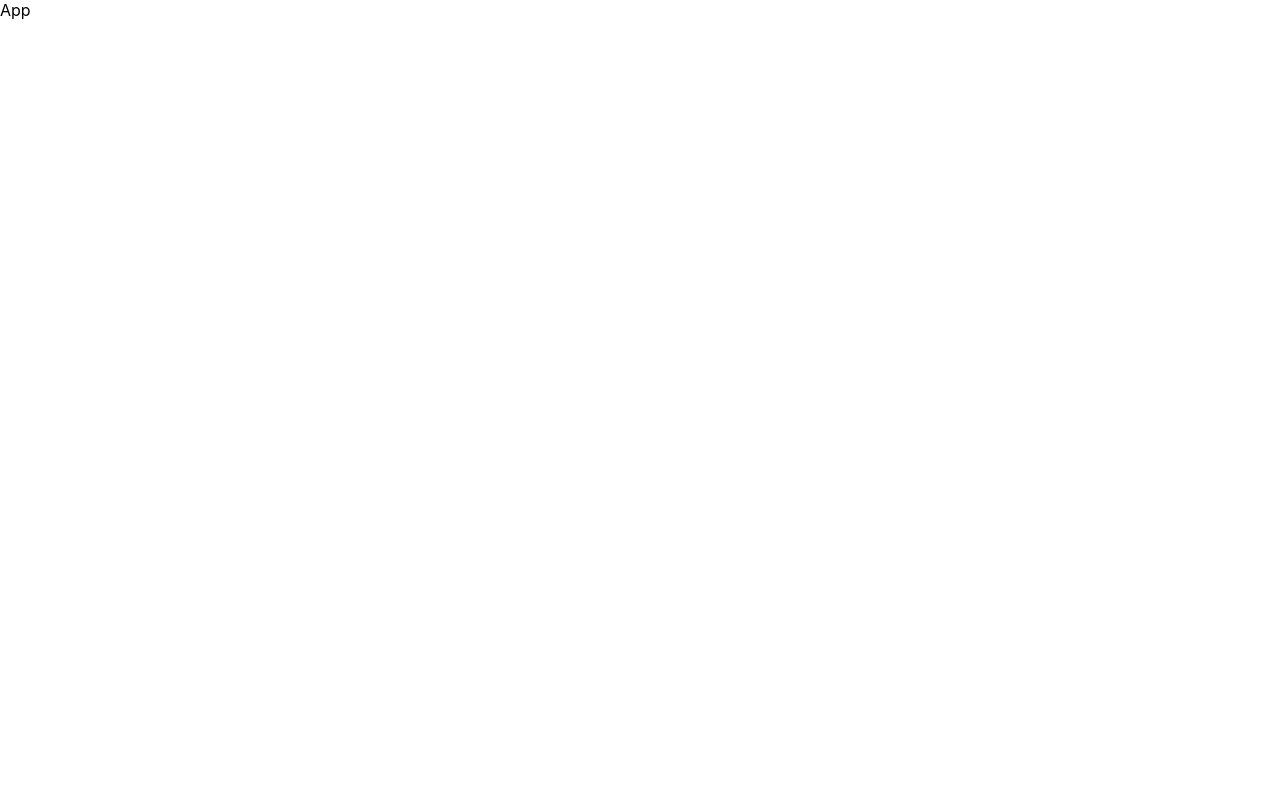
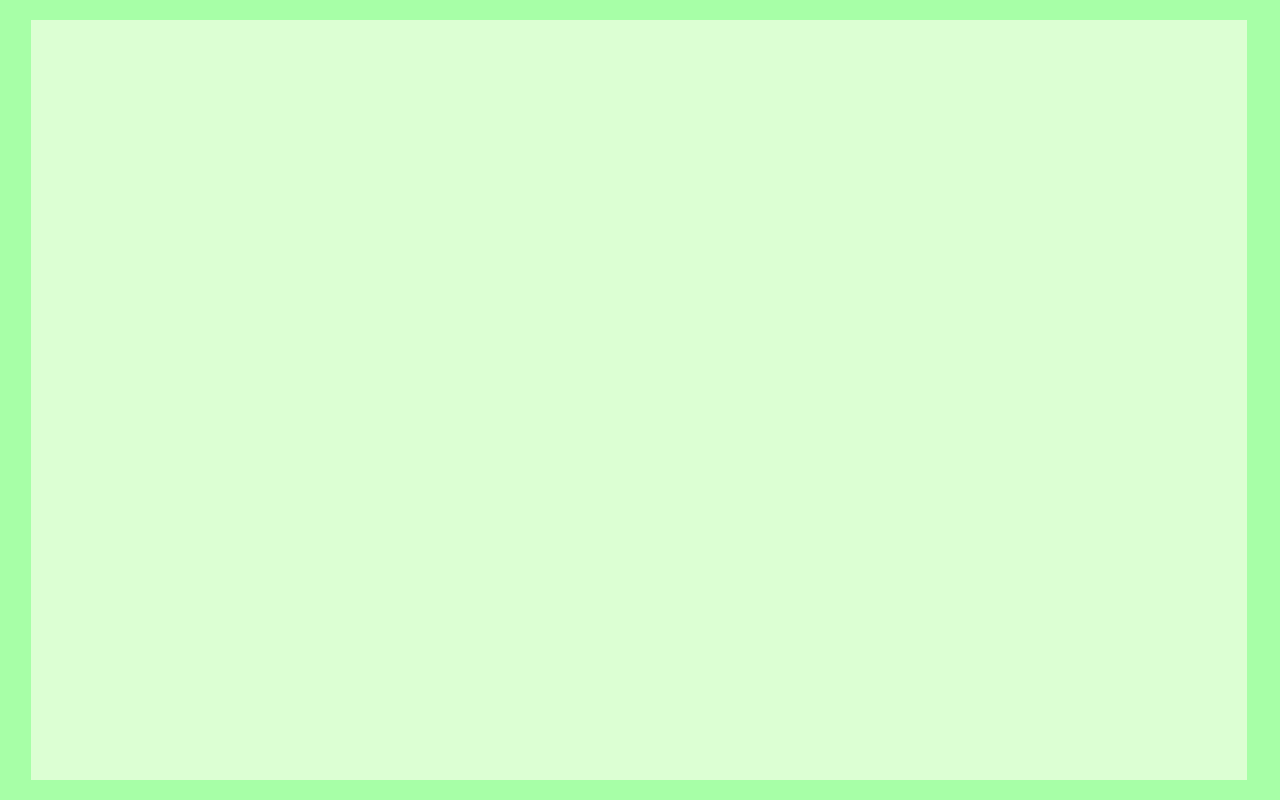
Before and after one commit to cloudymolecule/eyetemize, a React (Create React App) app: page / in a window 1280 px wide. Built offline with nearby package versions, Linux system fonts and the light colour scheme.

Commit message:
Add container + css

```diff
--- a/src/containers/App.js
+++ b/src/containers/App.js
@@ -2,7 +2,11 @@ import '../styles/App.css'
 
 function App() {
   return (
-    <div>App</div>
+    <div className='outer-container'>
+      <div className='inner-container'>
+
+      </div>
+    </div>
   )
 }
 
--- a/src/styles/App.css
+++ b/src/styles/App.css
@@ -3,3 +3,22 @@
   margin: 0;
   padding: 0;
 }
+
+.outer-container {
+    position: absolute;
+    width: 95vw;
+    height: 95vh;
+    margin-top: 0;
+    margin-bottom: 0;
+    top: 50%;
+    -ms-transform: translateY(-50%);
+    transform: translateY(-50%);
+    left: 2.4%;
+    right: 2.4%;
+}
+
+.inner-container {
+  background-color: rgb(220, 255, 211);
+  width: 100%;
+  height: 100%;
+}
--- a/src/styles/index.css
+++ b/src/styles/index.css
@@ -5,6 +5,7 @@ body {
     sans-serif;
   -webkit-font-smoothing: antialiased;
   -moz-osx-font-smoothing: grayscale;
+  background-color: rgb(167, 255, 167);
 }
 
 code {
```
